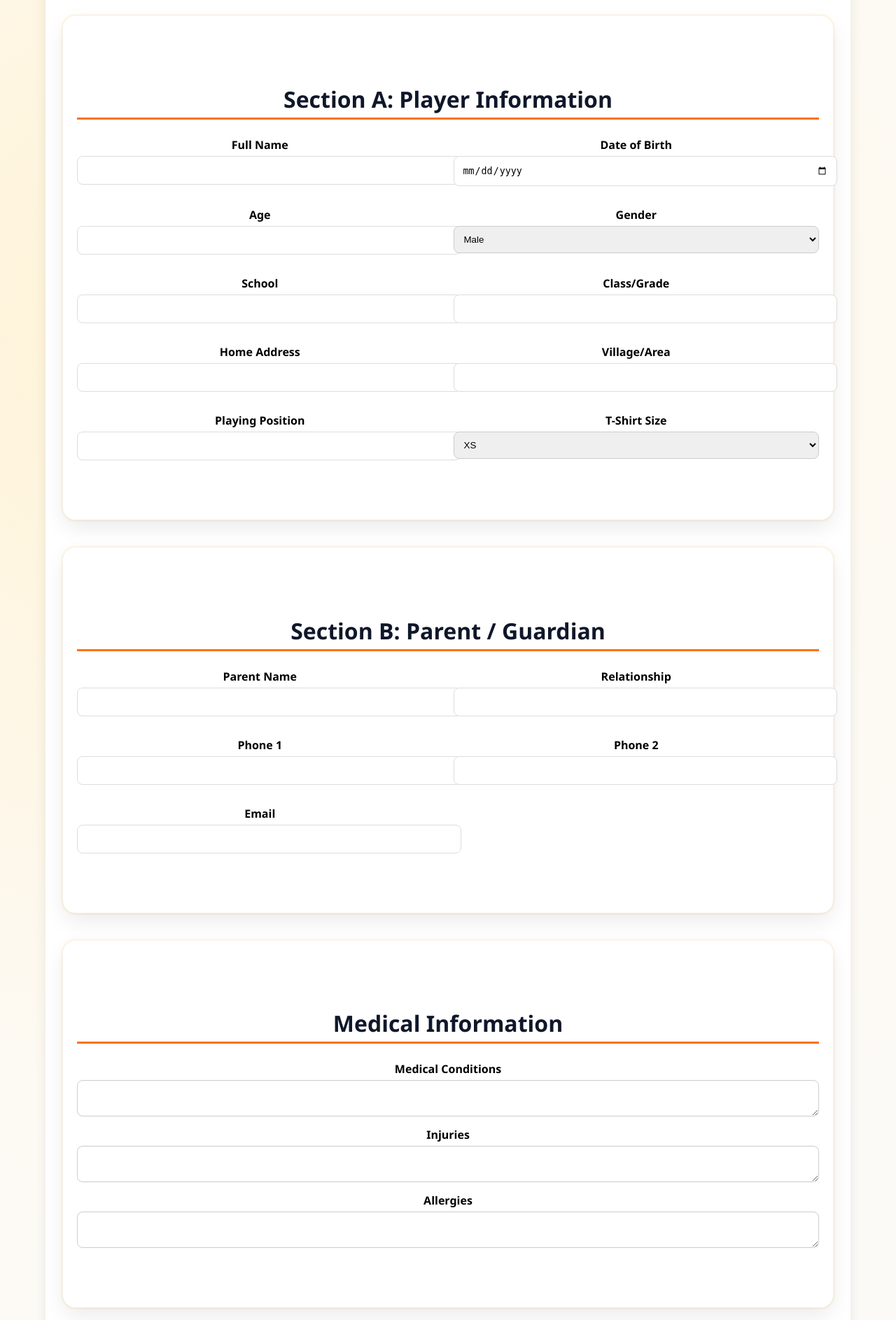
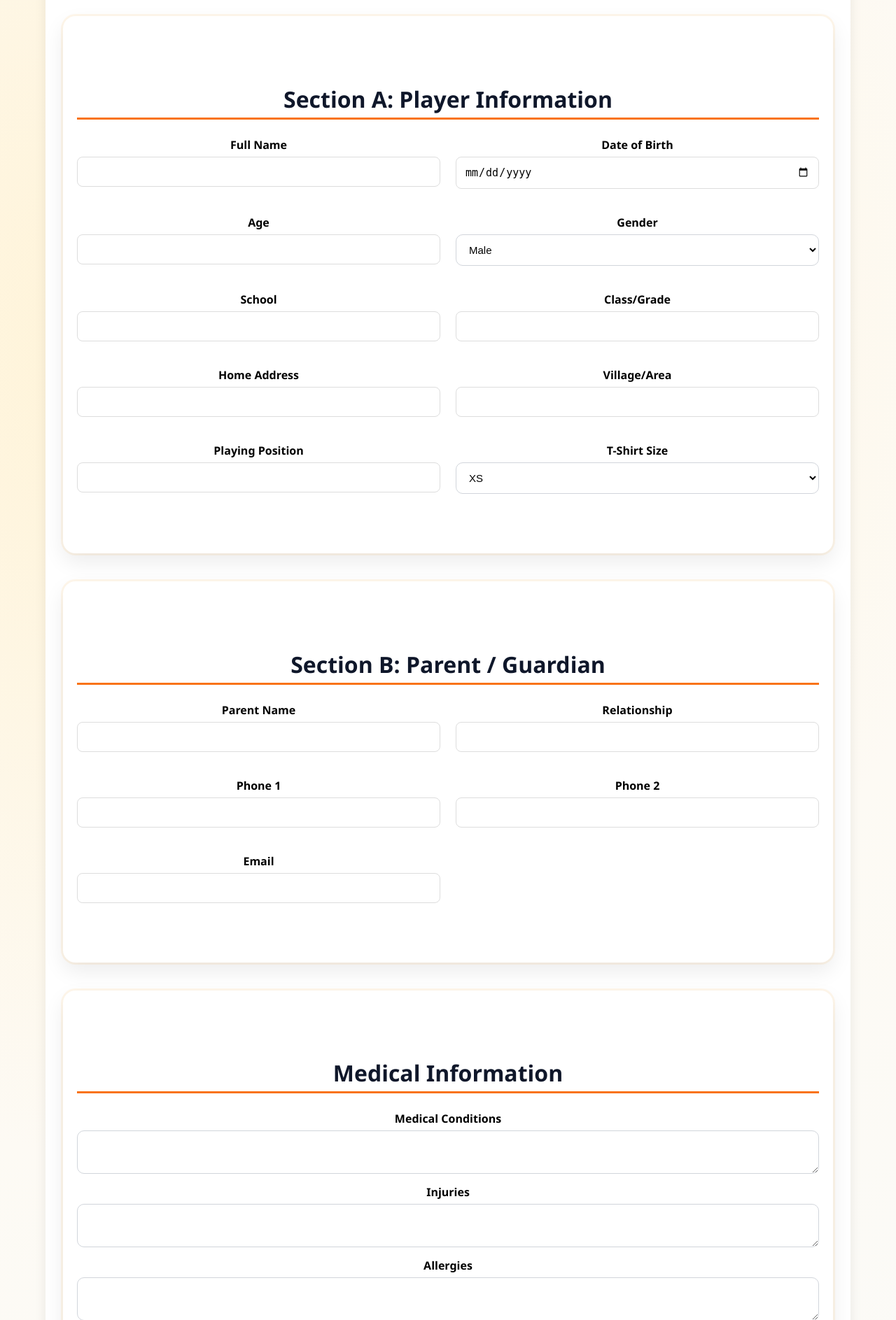
Before and after one commit to mccalsta/mba, a Flask app: page /register in a window 1280 px wide. Shown: the part 187-2074 px from the top of the page at 70% size. Run offline with Flask 3, Linux system fonts and the light colour scheme.

Commit message:
Update style.css

```diff
--- a/static/css/style.css
+++ b/static/css/style.css
@@ -99,6 +99,37 @@ button{
 }
 button:hover{
     background:#ea580c;
+}
+
+/* FORM LAYOUT */
+.form-grid{
+    display:grid;
+    grid-template-columns: repeat(2, minmax(0,1fr));
+    gap:22px;
+}
+
+/* On phones stack nicely */
+@media (max-width: 768px){
+    .form-grid{
+        grid-template-columns:1fr;
+    }
+}
+
+/* Prevent overflow overlap */
+input, select, textarea{
+    width:100%;
+    box-sizing:border-box; /* <-- THE MAGIC LINE */
+    padding:12px 14px;
+    border-radius:10px;
+    border:1px solid #d1d5db;
+    background:#fff;
+    font-size:15px;
+}
+
+label{
+    font-weight:600;
+    display:block;
+    margin-bottom:6px;
 }
 
 /* FLASH */
```
